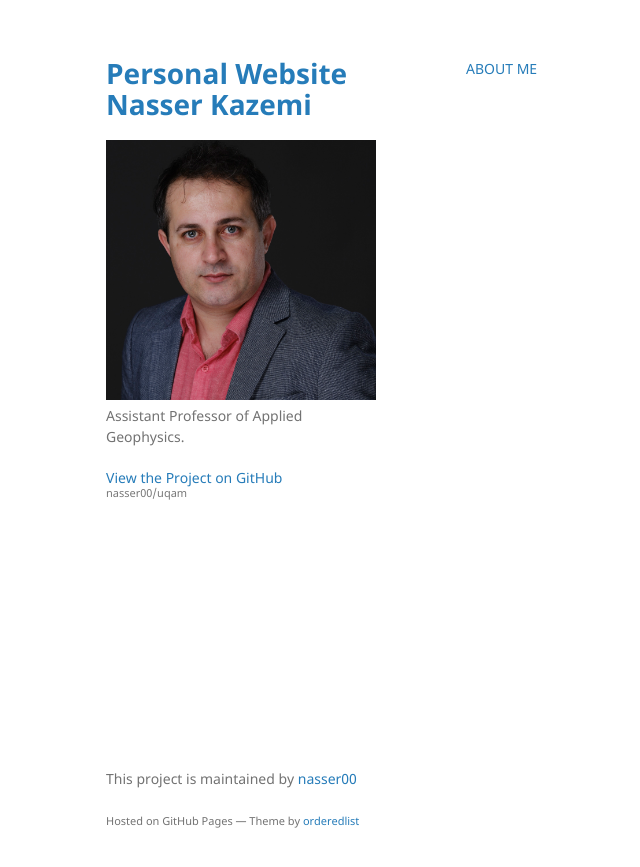
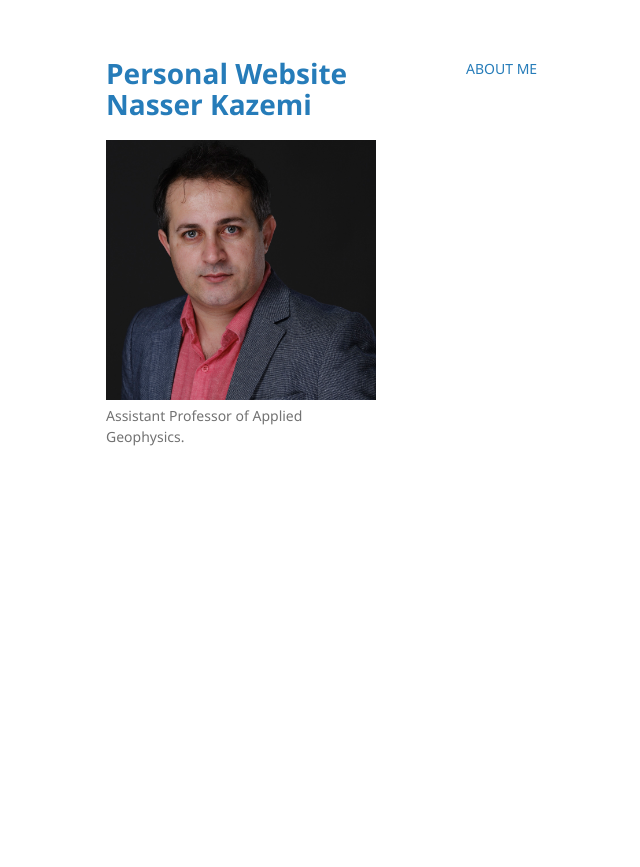
Before and after one commit to nasser00/uqam, a Jekyll site: the page built from index.md, in a window 1280 px wide. Shown: the top 867 px of the page, without its empty margins (104-744 px from the left). Built offline with Jekyll 4.4.1, drawn with Linux system fonts in a browser that asks for light colours; our own code applies the rules of GitHub Pages for plain Markdown files.

Commit message:
Update default.html

```diff
--- a/_layouts/default.html
+++ b/_layouts/default.html
@@ -23,9 +23,6 @@
 
         <p>{{ site.description | default: site.github.project_tagline }}</p>
 
-        {% if site.github.is_project_page %}
-        <p class="view"><a href="{{ site.github.repository_url }}">View the Project on GitHub <small>{{ site.github.repository_nwo }}</small></a></p>
-        {% endif %}
 
         {% if site.github.is_user_page %}
         <p class="view"><a href="{{ site.github.owner_url }}">View My GitHub Profile</a></p>
@@ -46,9 +43,9 @@
       </section>
       <footer>
         {% if site.github.is_project_page %}
-        <p>This project is maintained by <a href="{{ site.github.owner_url }}">{{ site.github.owner_name }}</a></p>
+        <p></p>
         {% endif %}
-        <p><small>Hosted on GitHub Pages &mdash; Theme by <a href="https://github.com/orderedlist">orderedlist</a></small></p>
+        <p></p>
       </footer>
     </div>
     <script src="{{ "/assets/js/scale.fix.js" | relative_url }}"></script>
```
